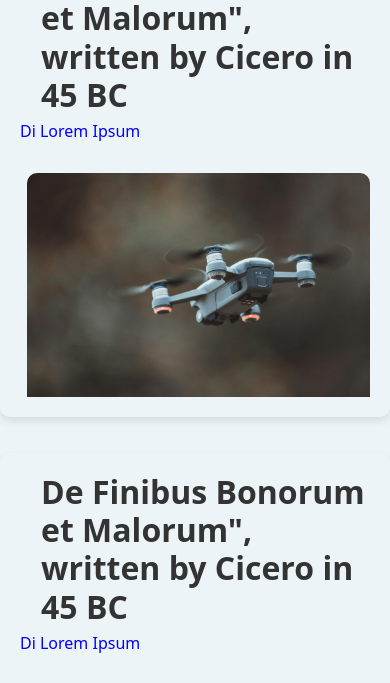
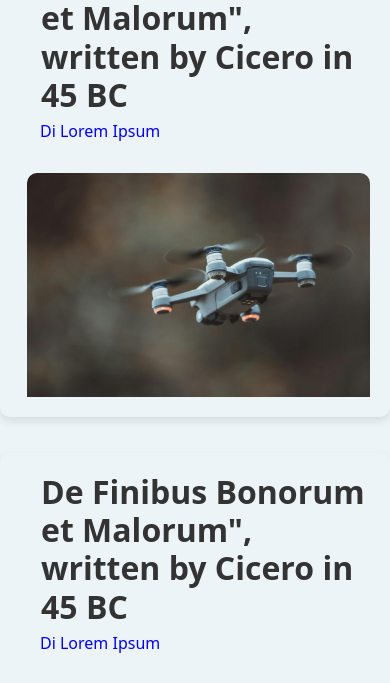
Before and after one commit to LorenzoDinardo00/dinardo-ppmprog, a React (Create React App) app: page / in a window 390 px wide. Shown: the part 3520-4203 px from the top of the page. Built offline with nearby package versions, Linux system fonts and the light colour scheme; grey boxes are pictures that could not be loaded; a web font is replaced by a local one.

Commit message:
Fixato errori e preparato per l'anteprima ufficiale

```diff
--- a/src/EdizioniLocali.css
+++ b/src/EdizioniLocali.css
@@ -113,8 +113,14 @@
   margin-right:5px;
 }
 @media (max-width: 900px) {
+  .EdizioniLocali{
+    width:100%;
+  }
   .EdizioniLocali .news-integral-title h4{
     margin-left:6%;
+  }
+  .EdizioniLocali .news-integral .di{
+    padding-left:20px !important;
   }
   .EdizioniLocali .right-n{
     display: none;
```
